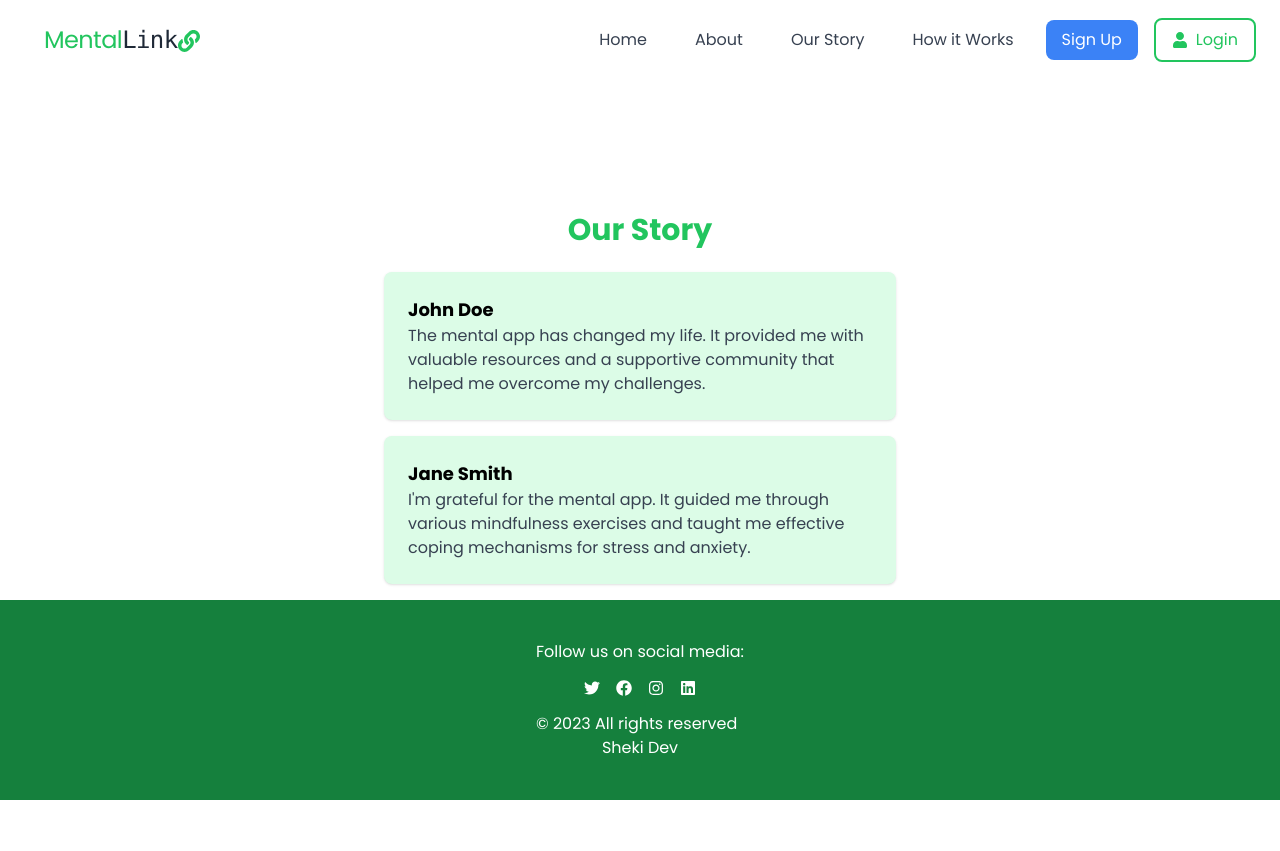
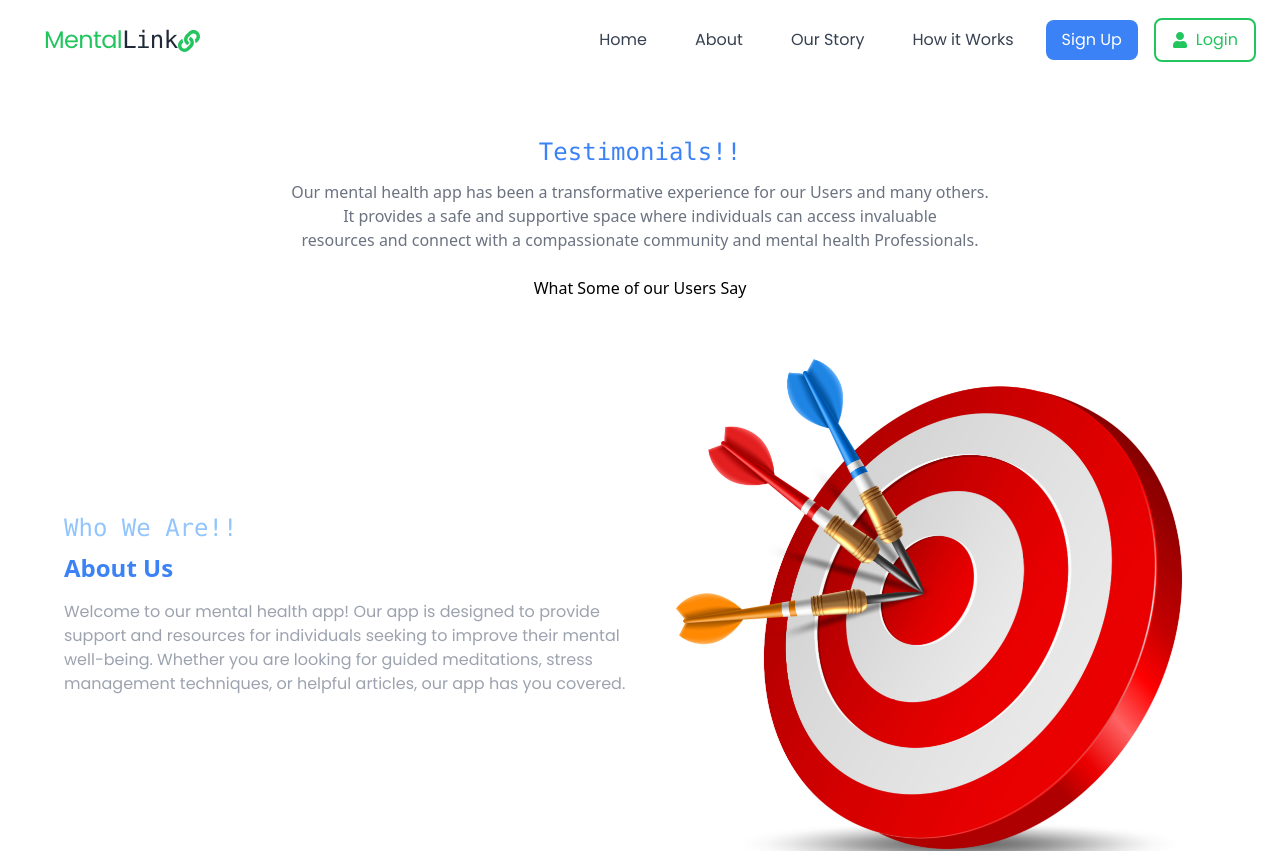
Before and after one commit to shekinahmanyi/mental_link_project, a React (Create React App) app in the folder frontend/: page /story in a window 1280 px wide. Shown: the top 851 px of the page. Before the commit the page ends 800 px from the top, so only its background shows below. Built offline with nearby package versions, Linux system fonts and the light colour scheme.

Commit message:
Changed the layout of the our story page

```diff
--- a/frontend/src/pages/OurStory.jsx
+++ b/frontend/src/pages/OurStory.jsx
@@ -1,35 +1,50 @@
-import React from 'react';
-import Footer from '../components/Footer';
+import React from "react";
+import Footer from "../components/Footer";
+import { Fade } from "react-reveal";
+import mission from "../assets/images/mission.jpg";
 
 function OurStory() {
-  const testimonies = [
-    {
-      id: 1,
-      name: "John Doe",
-      testimony: "The mental app has changed my life. It provided me with valuable resources and a supportive community that helped me overcome my challenges."
-    },
-    {
-      id: 2,
-      name: "Jane Smith",
-      testimony: "I'm grateful for the mental app. It guided me through various mindfulness exercises and taught me effective coping mechanisms for stress and anxiety."
-    },
-    // Add more testimonies as needed
-  ];
-
   return (
     <div>
-    <div className="pt-24 flex flex-col items-center">
-      <h2 className="text-3xl text-green-500 font-bold mb-6">Our Story</h2>
-      <div className="max-w-lg mx-auto">
-        {testimonies.map((testimony) => (
-          <div key={testimony.id} className="bg-green-100 rounded-lg shadow p-6 mb-4">
-            <h3 className="text-lg font-semibold">{testimony.name}</h3>
-            <p className="text-gray-700">{testimony.testimony}</p>
-          </div>
-        ))}
+      <div className="container text-center mt-14">
+      <h1 className="text-2xl text-blue-500 mb-2 md:mb-3 font-mono">
+        Testimonials!!
+      </h1>
+      <p className="text-base text-gray-500 font-sans">
+        Our mental health app has been a transformative experience for our Users and
+        many others.<br/> It provides a safe and supportive space where individuals
+        can access invaluable <br/> resources and connect with a compassionate
+        community and mental health Professionals.
+      </p>
       </div>
-    </div>
-    <Footer />
+      <p className="text-center mt-6 font-sans">What Some of our Users Say</p>
+      <section className="bg-white py-4">
+        <div className="container mx-auto px-4 md:px-8 lg:px-16 flex flex-wrap items-center">
+          <Fade left duration={4000}>
+            <div className="w-full md:w-1/2 mb-8 md:mb-0">
+              <h1 className="text-2xl text-blue-300 mb-2 md:mb-2 font-mono">
+                Who We Are!!
+              </h1>
+              <h2 className="text-2xl text-blue-500 font-bold mb-2 md:mb-4 font-sans">
+                About Us
+              </h2>
+              <p className="text-base text-gray-400">
+                Welcome to our mental health app! Our app is designed to provide
+                support and resources for individuals seeking to improve their
+                mental well-being. Whether you are looking for guided
+                meditations, stress management techniques, or helpful articles,
+                our app has you covered.
+              </p>
+            </div>
+          </Fade>
+          <Fade right duration={4000}>
+            <div className="w-full md:w-1/2">
+              <img src={mission} alt="Question" className="w-full h-auto" />
+            </div>
+          </Fade>
+        </div>
+      </section>
+      <Footer />
     </div>
   );
 }
```
